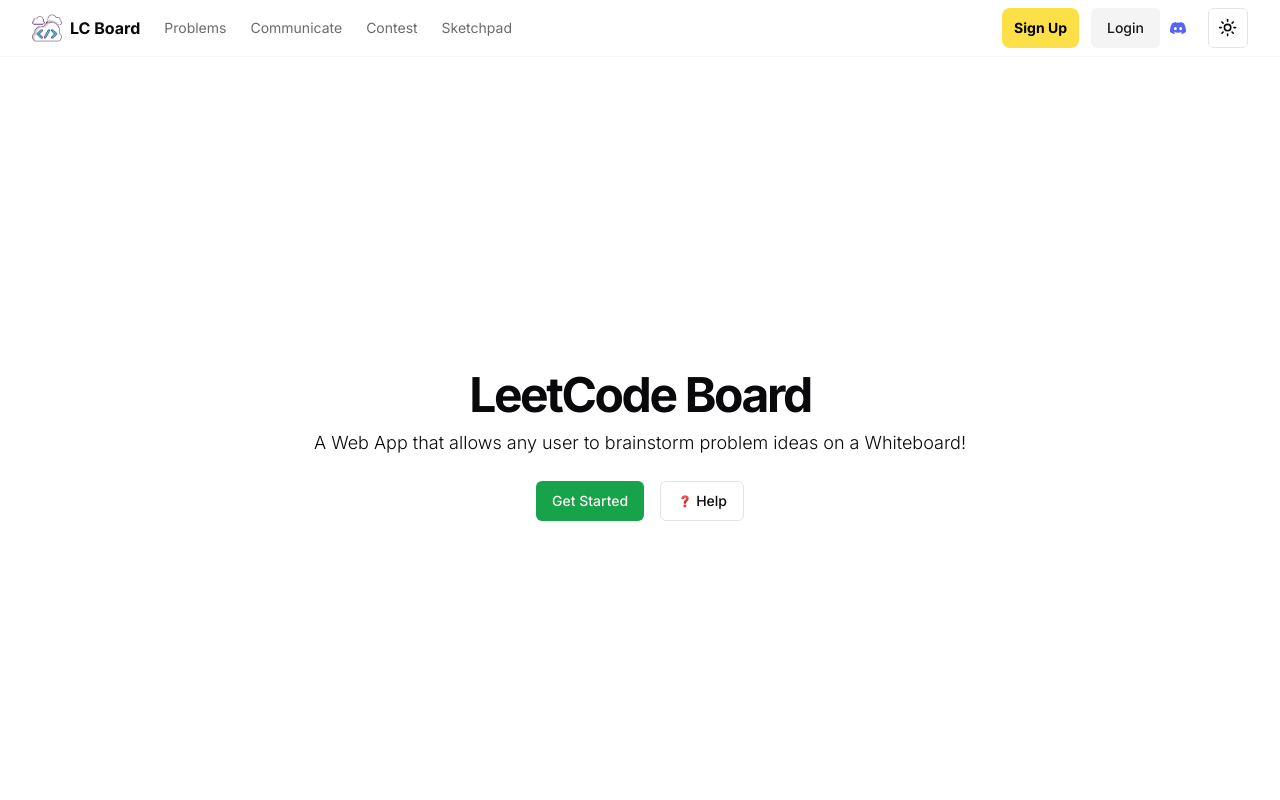
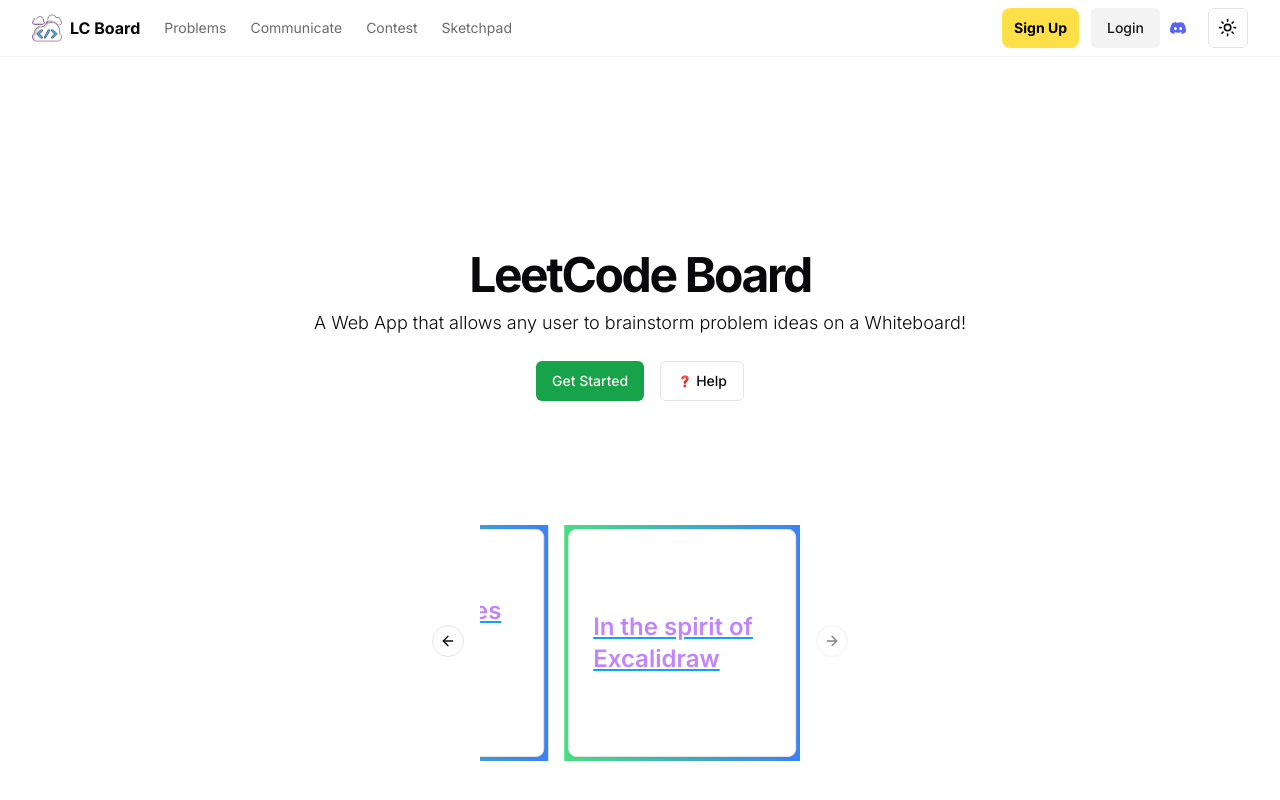
Before and after one commit to Indrajeet-S/leetcode-board, a Next.js app: page / in a window 1280 px wide. Shown: the top 800 px of the page. Built offline with nearby package versions, Linux system fonts and the light colour scheme.

Commit message:
Landing page improvement

```diff
--- a/app/page.tsx
+++ b/app/page.tsx
@@ -11,6 +11,7 @@
 } from "@/components/page-header"
 import Image from "next/image"
 import * as React from "react"
+import { CarouselPlugin } from "@/components/features-carousel"
 
 export default function Home() {
   return (
@@ -42,6 +43,10 @@
             </Link>
           </PageActions>
         </PageHeader>
+
+        <div className="flex justify-center">
+          <CarouselPlugin />
+        </div>
       </div>
     </div>
   )
--- /dev/null
+++ b/components/features-carousel.tsx
@@ -0,0 +1,52 @@
+"use client"
+import * as React from "react"
+import Autoplay from "embla-carousel-autoplay"
+
+import { Card, CardContent } from "@/components/ui/card"
+import {
+  Carousel,
+  CarouselContent,
+  CarouselItem,
+  CarouselNext,
+  CarouselPrevious,
+} from "@/components/ui/carousel"
+
+export function CarouselPlugin() {
+  const plugin = React.useRef(
+    Autoplay({ delay: 1500, stopOnInteraction: true })
+  )
+
+  let features: Array<string> = [
+    "Dedicated WhiteBoard for each problem",
+    "Persistence to cloud storage",
+    "Access Notes anytime & anywhere",
+    "In the spirit of Excalidraw",
+  ]
+
+  return (
+    <Carousel
+      plugins={[plugin.current]}
+      className="w-full max-w-xs"
+      onMouseEnter={plugin.current.stop}
+      onMouseLeave={plugin.current.reset}
+    >
+      <CarouselContent>
+        {Array.from({ length: 4 }).map((_, index) => (
+          <CarouselItem key={index} className="pt-1 basis-3/4">
+            <div className="p-1 bg-gradient-to-r from-green-400 to-blue-500">
+              <Card>
+                <CardContent className="flex aspect-square items-center justify-center p-6">
+                  <span className="text-2xl font-semibold underline decoration-sky-500 text-purple-400">
+                    {features[index]}
+                  </span>
+                </CardContent>
+              </Card>
+            </div>
+          </CarouselItem>
+        ))}
+      </CarouselContent>
+      <CarouselPrevious />
+      <CarouselNext />
+    </Carousel>
+  )
+}
--- /dev/null
+++ b/components/ui/carousel.tsx
@@ -0,0 +1,262 @@
+"use client"
+
+import * as React from "react"
+import useEmblaCarousel, {
+  type UseEmblaCarouselType,
+} from "embla-carousel-react"
+import { ArrowLeft, ArrowRight } from "lucide-react"
+
+import { cn } from "@/lib/utils"
+import { Button } from "@/components/ui/button"
+
+type CarouselApi = UseEmblaCarouselType[1]
+type UseCarouselParameters = Parameters<typeof useEmblaCarousel>
+type CarouselOptions = UseCarouselParameters[0]
+type CarouselPlugin = UseCarouselParameters[1]
+
+type CarouselProps = {
+  opts?: CarouselOptions
+  plugins?: CarouselPlugin
+  orientation?: "horizontal" | "vertical"
+  setApi?: (api: CarouselApi) => void
+}
+
+type CarouselContextProps = {
+  carouselRef: ReturnType<typeof useEmblaCarousel>[0]
+  api: ReturnType<typeof useEmblaCarousel>[1]
+  scrollPrev: () => void
+  scrollNext: () => void
+  canScrollPrev: boolean
+  canScrollNext: boolean
+} & CarouselProps
+
+const CarouselContext = React.createContext<CarouselContextProps | null>(null)
+
+function useCarousel() {
+  const context = React.useContext(CarouselContext)
+
+  if (!context) {
+    throw new Error("useCarousel must be used within a <Carousel />")
+  }
+
+  return context
+}
+
+const Carousel = React.forwardRef<
+  HTMLDivElement,
+  React.HTMLAttributes<HTMLDivElement> & CarouselProps
+>(
+  (
+    {
+      orientation = "horizontal",
+      opts,
+      setApi,
+      plugins,
+      className,
+      children,
+      ...props
+    },
+    ref
+  ) => {
+    const [carouselRef, api] = useEmblaCarousel(
+      {
+        ...opts,
+        axis: orientation === "horizontal" ? "x" : "y",
+      },
+      plugins
+    )
+    const [canScrollPrev, setCanScrollPrev] = React.useState(false)
+    const [canScrollNext, setCanScrollNext] = React.useState(false)
+
+    const onSelect = React.useCallback((api: CarouselApi) => {
+      if (!api) {
+        return
+      }
+
+      setCanScrollPrev(api.canScrollPrev())
+      setCanScrollNext(api.canScrollNext())
+    }, [])
+
+    const scrollPrev = React.useCallback(() => {
+      api?.scrollPrev()
+    }, [api])
+
+    const scrollNext = React.useCallback(() => {
+      api?.scrollNext()
+    }, [api])
+
+    const handleKeyDown = React.useCallback(
+      (event: React.KeyboardEvent<HTMLDivElement>) => {
+        if (event.key === "ArrowLeft") {
+          event.preventDefault()
+          scrollPrev()
+        } else if (event.key === "ArrowRight") {
+          event.preventDefault()
+          scrollNext()
+        }
+      },
+      [scrollPrev, scrollNext]
+    )
+
+    React.useEffect(() => {
+      if (!api || !setApi) {
+        return
+      }
+
+      setApi(api)
+    }, [api, setApi])
+
+    React.useEffect(() => {
+      if (!api) {
+        return
+      }
+
+      onSelect(api)
+      api.on("reInit", onSelect)
+      api.on("select", onSelect)
+
+      return () => {
+        api?.off("select", onSelect)
+      }
+    }, [api, onSelect])
+
+    return (
+      <CarouselContext.Provider
+        value={{
+          carouselRef,
+          api: api,
+          opts,
+          orientation:
+            orientation || (opts?.axis === "y" ? "vertical" : "horizontal"),
+          scrollPrev,
+          scrollNext,
+          canScrollPrev,
+          canScrollNext,
+        }}
+      >
+        <div
+          ref={ref}
+          onKeyDownCapture={handleKeyDown}
+          className={cn("relative", className)}
+          role="region"
+          aria-roledescription="carousel"
+          {...props}
+        >
+          {children}
+        </div>
+      </CarouselContext.Provider>
+    )
+  }
+)
+Carousel.displayName = "Carousel"
+
+const CarouselContent = React.forwardRef<
+  HTMLDivElement,
+  React.HTMLAttributes<HTMLDivElement>
+>(({ className, ...props }, ref) => {
+  const { carouselRef, orientation } = useCarousel()
+
+  return (
+    <div ref={carouselRef} className="overflow-hidden">
+      <div
+        ref={ref}
+        className={cn(
+          "flex",
+          orientation === "horizontal" ? "-ml-4" : "-mt-4 flex-col",
+          className
+        )}
+        {...props}
+      />
+    </div>
+  )
+})
+CarouselContent.displayName = "CarouselContent"
+
+const CarouselItem = React.forwardRef<
+  HTMLDivElement,
+  React.HTMLAttributes<HTMLDivElement>
+>(({ className, ...props }, ref) => {
+  const { orientation } = useCarousel()
+
+  return (
+    <div
+      ref={ref}
+      role="group"
+      aria-roledescription="slide"
+      className={cn(
+        "min-w-0 shrink-0 grow-0 basis-full",
+        orientation === "horizontal" ? "pl-4" : "pt-4",
+        className
+      )}
+      {...props}
+    />
+  )
+})
+CarouselItem.displayName = "CarouselItem"
+
+const CarouselPrevious = React.forwardRef<
+  HTMLButtonElement,
+  React.ComponentProps<typeof Button>
+>(({ className, variant = "outline", size = "icon", ...props }, ref) => {
+  const { orientation, scrollPrev, canScrollPrev } = useCarousel()
+
+  return (
+    <Button
+      ref={ref}
+      variant={variant}
+      size={size}
+      className={cn(
+        "absolute  h-8 w-8 rounded-full",
+        orientation === "horizontal"
+          ? "-left-12 top-1/2 -translate-y-1/2"
+          : "-top-12 left-1/2 -translate-x-1/2 rotate-90",
+        className
+      )}
+      disabled={!canScrollPrev}
+      onClick={scrollPrev}
+      {...props}
+    >
+      <ArrowLeft className="h-4 w-4" />
+      <span className="sr-only">Previous slide</span>
+    </Button>
+  )
+})
+CarouselPrevious.displayName = "CarouselPrevious"
+
+const CarouselNext = React.forwardRef<
+  HTMLButtonElement,
+  React.ComponentProps<typeof Button>
+>(({ className, variant = "outline", size = "icon", ...props }, ref) => {
+  const { orientation, scrollNext, canScrollNext } = useCarousel()
+
+  return (
+    <Button
+      ref={ref}
+      variant={variant}
+      size={size}
+      className={cn(
+        "absolute h-8 w-8 rounded-full",
+        orientation === "horizontal"
+          ? "-right-12 top-1/2 -translate-y-1/2"
+          : "-bottom-12 left-1/2 -translate-x-1/2 rotate-90",
+        className
+      )}
+      disabled={!canScrollNext}
+      onClick={scrollNext}
+      {...props}
+    >
+      <ArrowRight className="h-4 w-4" />
+      <span className="sr-only">Next slide</span>
+    </Button>
+  )
+})
+CarouselNext.displayName = "CarouselNext"
+
+export {
+  type CarouselApi,
+  Carousel,
+  CarouselContent,
+  CarouselItem,
+  CarouselPrevious,
+  CarouselNext,
+}
--- a/package.json
+++ b/package.json
@@ -21,6 +21,8 @@
     "@widgetbot/react-embed": "^1.9.0",
     "class-variance-authority": "^0.7.0",
     "clsx": "^2.1.1",
+    "embla-carousel-autoplay": "^8.1.6",
+    "embla-carousel-react": "^8.1.6",
     "firebase": "^10.12.2",
     "lucide-react": "^0.378.0",
     "next": "14.2.3",
```
Also changed, not shown: 1 other file (tests, documents, lock files or other folders).
